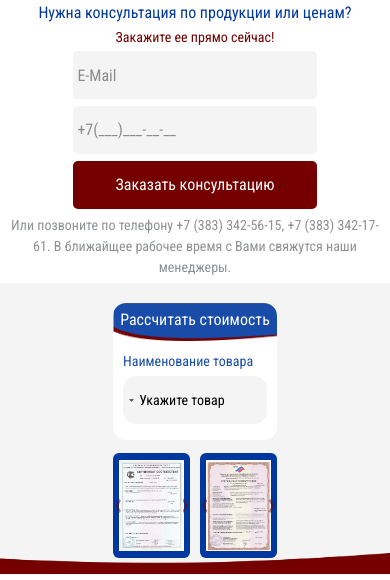
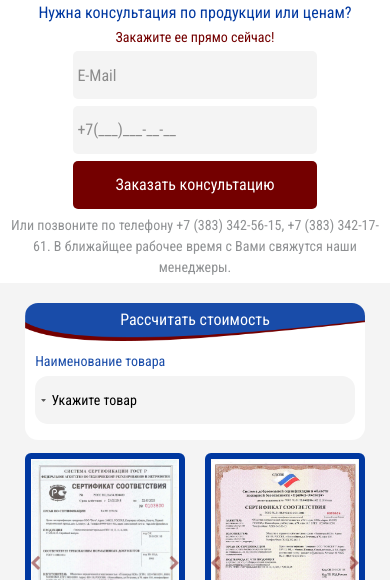
Before and after one commit to Svift87/Teplograd, a plain HTML site: page index.html in a window 390 px wide. Shown: the part 2220-2800 px from the top of the page. Drawn offline with nearby package versions, Linux system fonts and the light colour scheme.

Commit message:
fix style

```diff
--- a/css/style.less
+++ b/css/style.less
@@ -973,7 +973,7 @@ input:focus {
 	}
 	.calc__left {
 		margin-bottom: 4rem;
-		width: 50rem;
+		width: 90%;
 	}
 	.calc__select {
 		height: 48px;
@@ -1135,7 +1135,10 @@ input:focus {
 		font-size: 16px;
 	}
 	.calc__right {
-		width: 50rem;
+		width: 90%;
+	}
+	.calc__image {
+		height: auto;
 	}
 	.header__info {
 		width: 100%;
@@ -1175,6 +1178,7 @@ input:focus {
 	}
 	.calc__header {
 		font-size: 16px;
+		background-position: bottom;
 	}
 	.calc__name-option,
 	.calc__select,
```
Also changed, not shown: css/style.css.
